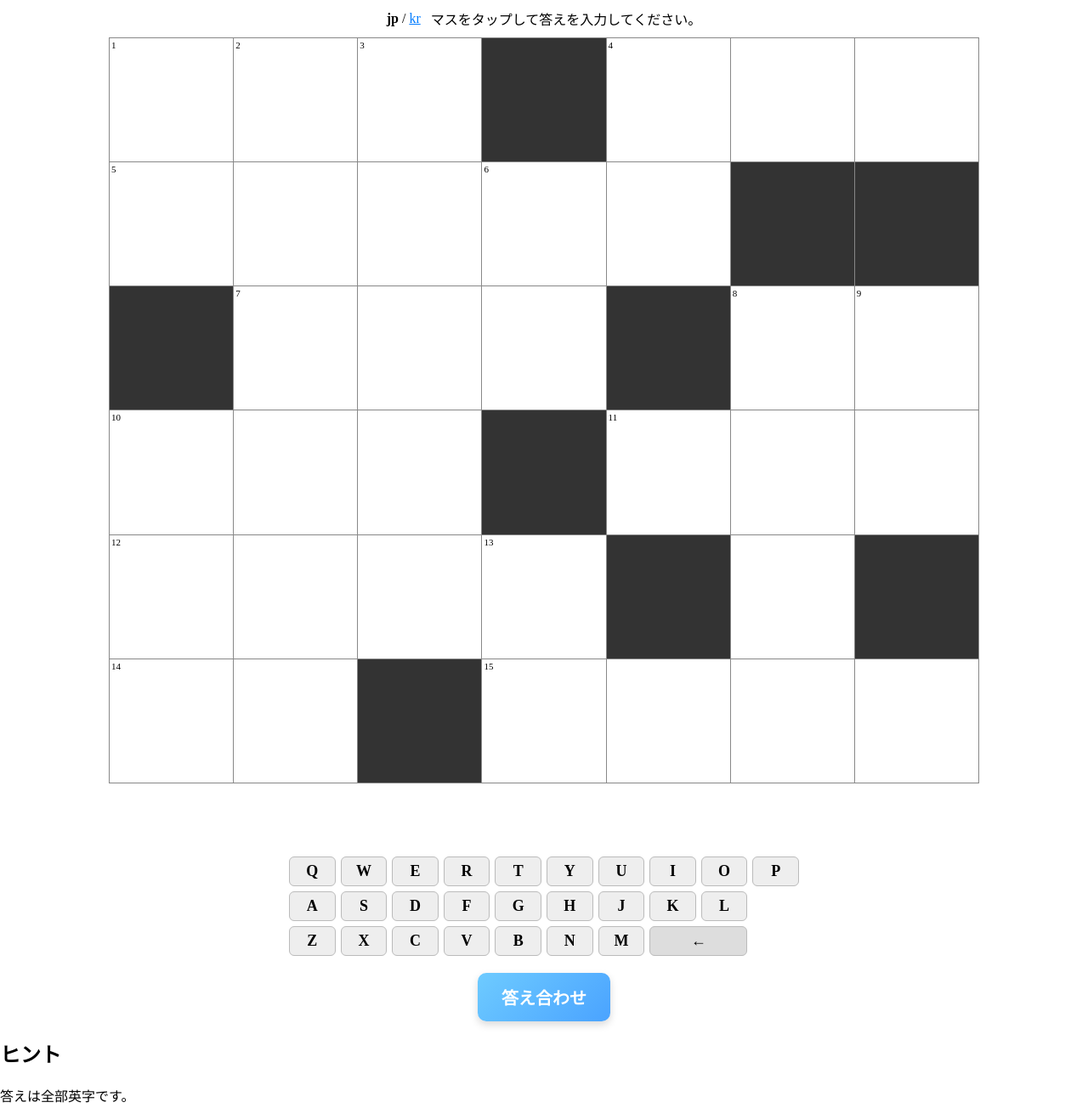
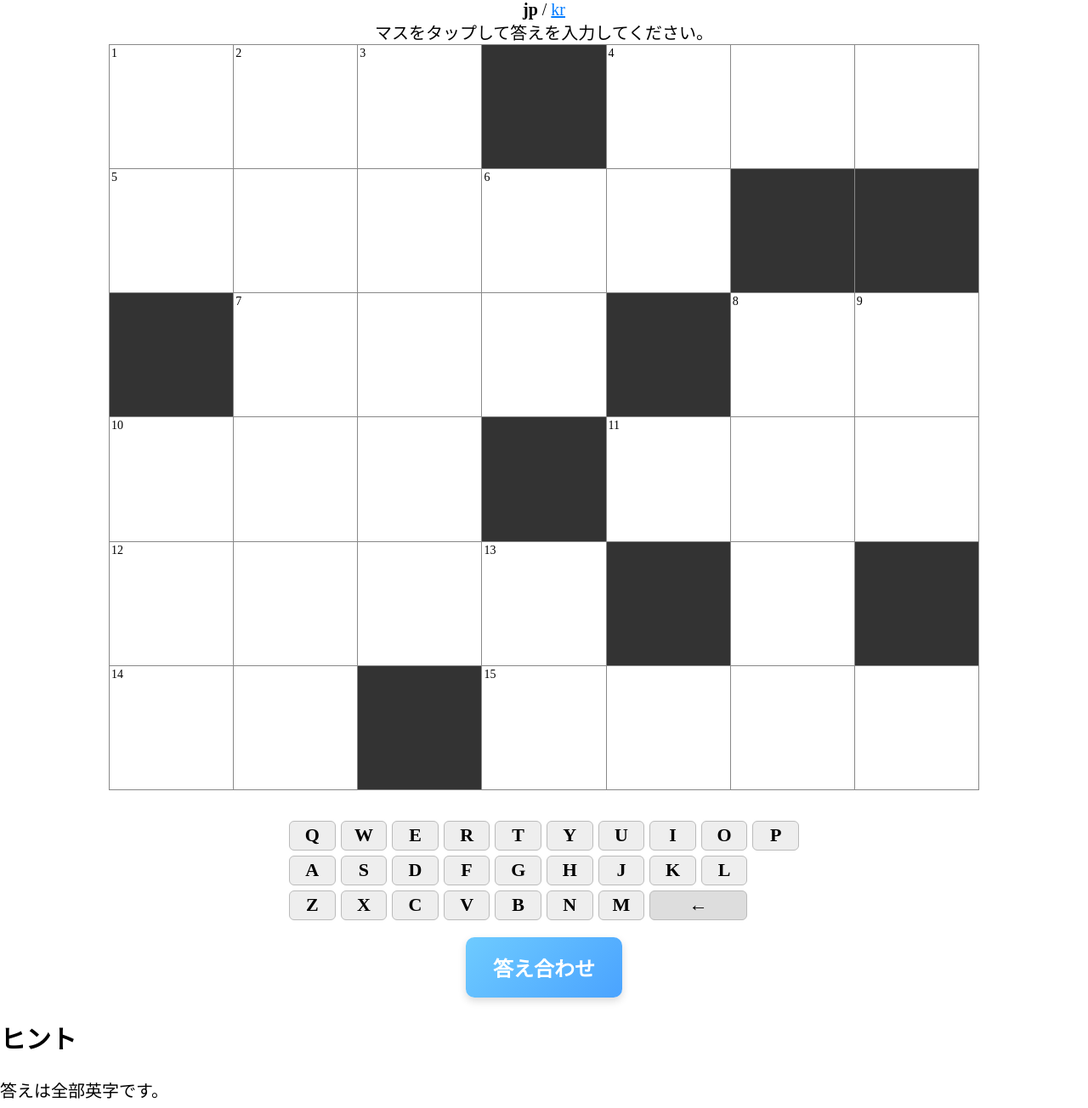
Before and after one commit to shinporuku/crossword, a website: page index.html in a window 1280 px wide. Shown: the top 1304 px of the page at 85% size. Drawn offline with nearby package versions, Linux system fonts and the light colour scheme.

Commit message:
デザイン修正

```diff
--- a/artgallery/artgallery.css
+++ b/artgallery/artgallery.css
@@ -9,7 +9,7 @@ body {
     font-family: "Helvetica Neue", system-ui, -apple-system, BlinkMacSystemFont, sans-serif;
     background: #111;
     color: #f5f5f5;
-}
+    font-size: 20px;
 
     .hidden {
         display: none;
@@ -29,14 +29,14 @@ body {
     }
 
     .gallery-header h1 {
-    font-size: 2.4rem;
+        font-size: 3rem;
         letter-spacing: 0.2em;
         text-transform: uppercase;
         margin-bottom: 10px;
     }
 
     .gallery-header p {
-    font-size: 0.95rem;
+        font-size: 1.2rem;
         color: #ccc;
     }
 
@@ -82,11 +82,16 @@ body {
     }
 
     .art-caption {
-    font-size: 0.9rem;
+        font-size: 1.2rem;
         letter-spacing: 0.12em;
         text-transform: uppercase;
         color: #ddd;
         text-align: center;
+    }
+
+    .art-desc {
+        font-size: 1.1rem;
+        line-height: 1.6;
     }
 
     #lang-switcher span {
@@ -108,7 +113,7 @@ body {
         display: block;
         margin: 40px auto 20px;
         padding: 14px 28px;
-    font-size: 20px;
+        font-size: 24px;
         font-weight: bold;
         color: #fff;
         background: linear-gradient(135deg, #6ecbff, #4aa3ff);
@@ -128,3 +133,4 @@ body {
         transform: translateY(1px);
         box-shadow: 0 3px 8px rgba(0, 0, 0, 0.12);
     }
+}
--- a/index.html
+++ b/index.html
@@ -12,13 +12,11 @@
 
 <body>
     <!-- <h1>クロスワード</h1> -->
-    <div id="lang-row">
-        <div id="lang-switcher">
-            <span id="lang-jp">jp</span> /
-            <span id="lang-kr">kr</span>
-        </div>
-        <div id="tap-msg">マスをタップして答えを入力してください。</div>
+    <div id="lang-switcher">
+        <span id="lang-jp">jp</span> /
+        <span id="lang-kr">kr</span>
     </div>
+    <div id="tap-msg">マスをタップして答えを入力してください。</div>
 
 
     <div id="crossword"></div>
--- a/style.css
+++ b/style.css
@@ -1,3 +1,8 @@
+html {
+    font-size: 20px;
+    /* ← 全体の基準を大きくする */
+}
+
 /* ============================
    キーボード（英字キー幅を完全統一）
 ============================ */
@@ -20,7 +25,7 @@
     display: flex;
     justify-content: center;
     align-items: center;
-    font-size: 18px;
+    font-size: 22px;
     font-weight: bold;
     user-select: none;
 }
@@ -101,7 +106,7 @@ body {
     display: flex;
     justify-content: center;
     align-items: center;
-    font-size: 22px;
+    font-size: 28px;
     user-select: none;
     -webkit-user-select: none;
     pointer-events: auto;
@@ -110,7 +115,7 @@ body {
 
 
 .number {
-    font-size: 11px;
+    font-size: 14px;
     top: 2px;
     left: 2px;
 }
@@ -151,20 +156,17 @@ td.current-down {
     padding: 6px 10px;
     border-radius: 6px;
 
-    font-size: 16px;
+    font-size: 20px;
     line-height: 1.3;
 
-    /* ★ 常に3行分の高さを確保 */
-    height: calc(1.3em * 3);
+    max-height: calc(1.3em * 3);
+    /* ← 高さを “最大” に変更 */
+    overflow-y: auto;
+    /* ← 内容が多いときだけスクロール */
 
-    /* ★ 短いヒントは縦方向に中央寄せ */
-    display: flex;
-    align-items: center;
+    display: block;
+    /* ← flex をやめる（スクロール阻害の原因） */
 
-    /* ★ 長文はスクロールで読める */
-    overflow-y: auto;
-
-    /* 背景色は JS のクラスで付くので指定しない */
     transition: background-color 0.2s ease;
     box-sizing: border-box;
 }
@@ -188,7 +190,9 @@ td.current-down {
     /* 上下余白＋中央寄せ */
     padding: 14px 28px;
     /* 大きめの押し心地 */
-    font-size: 20px;
+    font-size: 24px;
+    /* 押しやすく */
+    padding: 18px 32px;
     /* 見やすい大きさ */
     font-weight: bold;
     color: #fff;
@@ -216,18 +220,6 @@ td.current-down {
     box-shadow: 0 3px 8px rgba(0, 0, 0, 0.12);
 }
 
-
-#lang-row {
-    display: flex;
-    justify-content: center;
-    align-items: center;
-    gap: 12px;
-    /* ← jp/kr とメッセージの間隔 */
-    margin: 10px 0;
-    flex-wrap: wrap;
-    /* ← スマホで折り返し可能 */
-}
-
 #lang-switcher span {
     color: #007bff;
     text-decoration: underline;
@@ -240,3 +232,9 @@ td.current-down {
     cursor: default;
     font-weight: bold;
 }
+
+#lang-switcher,
+#tap-msg {
+    text-align: center;
+    width: 100%;
+}
```
Also changed, not shown: artgallery/index.html (+3 -5 lines), puzzle_encrypted.json (+1 -1 lines). Lines whose indentation alone changed are shown as unchanged.
